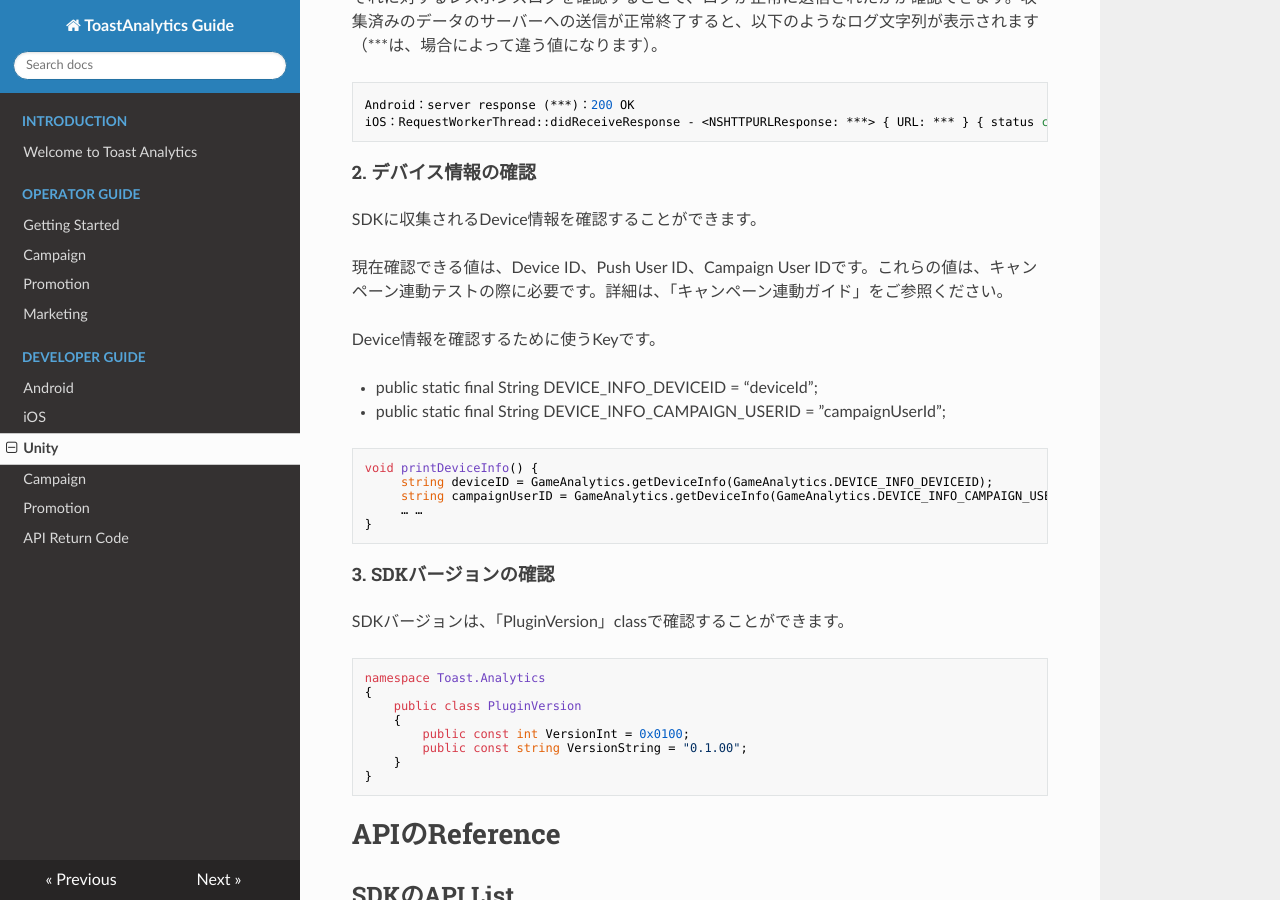
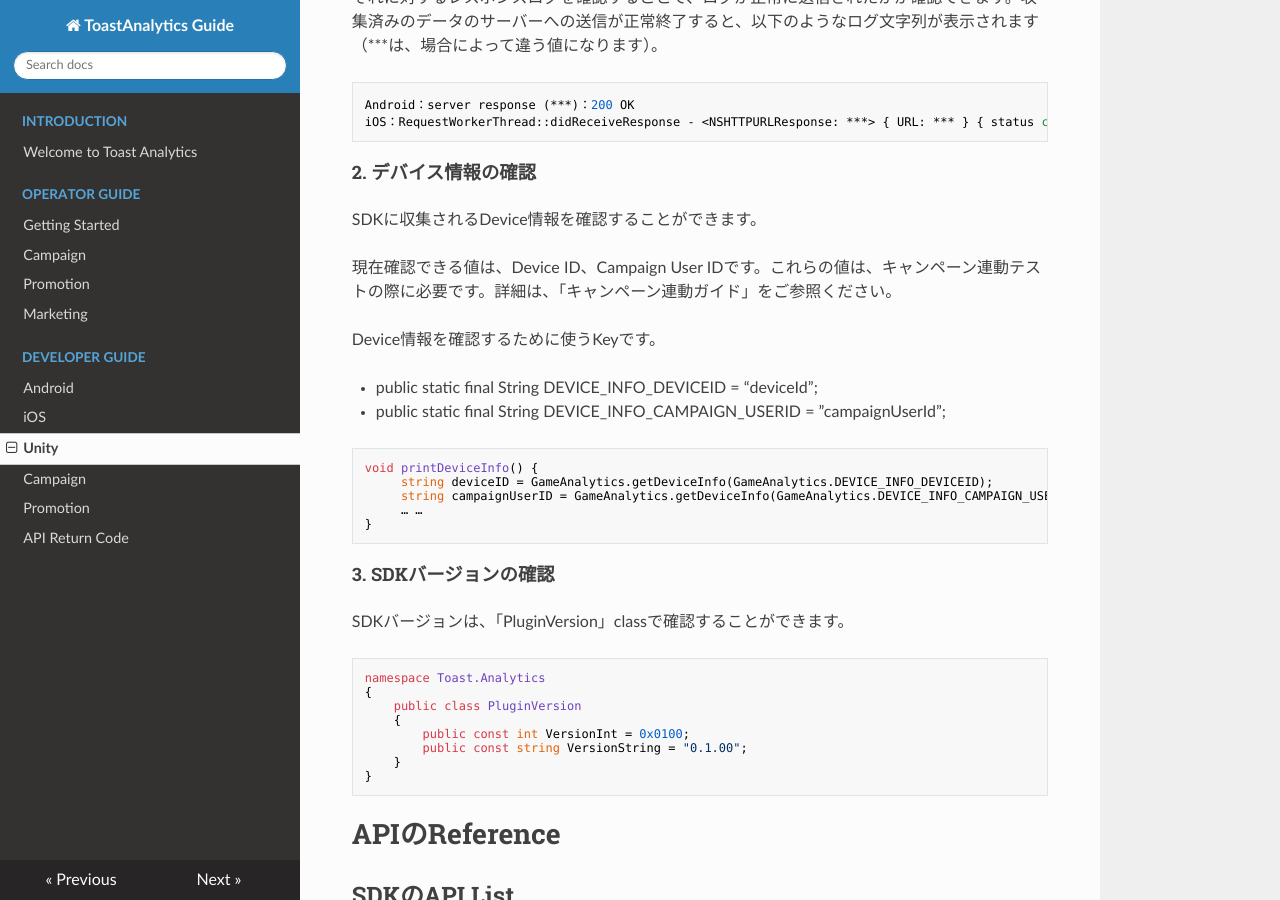
Before and after one commit to ToastAnalytics/ToastAnalytics_JA, an MkDocs documentation site: the page built from docs/Developer/6. Unity Developer Guide.md, in a window 1280 px wide and 900 px high, scrolled down 14772 px. Built offline with MkDocs 1.6.1, drawn with Linux system fonts in a browser that asks for light colours; nearby versions of some CDN libraries; old or Windows-style settings are respelled for this version of MkDocs.

Commit message:
Update 6. Unity Developer Guide.md

```diff
--- a/docs/Developer/6. Unity Developer Guide.md
+++ b/docs/Developer/6. Unity Developer Guide.md
@@ -520,7 +520,7 @@ iOS：RequestWorkerThread::didReceiveResponse - <NSHTTPURLResponse: ***> { URL:
 ####2. デバイス情報の確認
 SDKに収集されるDevice情報を確認することができます。
 
-現在確認できる値は、Device ID、Push User ID、Campaign User IDです。これらの値は、キャンペーン連動テストの際に必要です。詳細は、「キャンペーン連動ガイド」をご参照ください。
+現在確認できる値は、Device ID、Campaign User IDです。これらの値は、キャンペーン連動テストの際に必要です。詳細は、「キャンペーン連動ガイド」をご参照ください。
 
 Device情報を確認するために使うKeyです。
 
```
